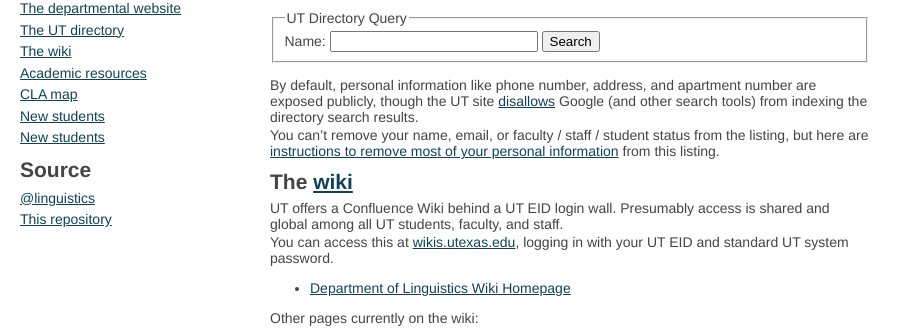
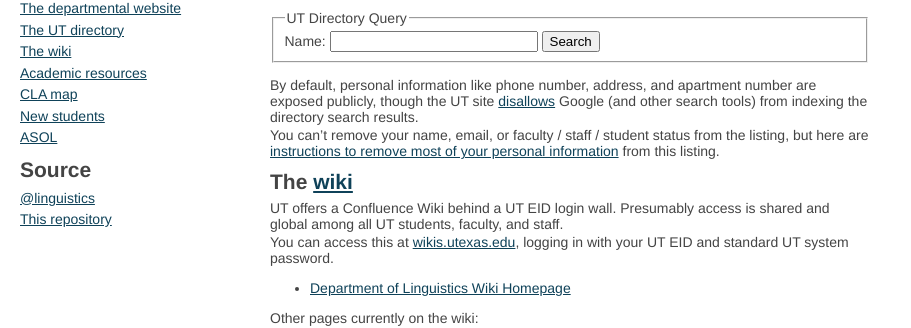
Before and after one commit to linguistics/linguistics.github.io, a Jekyll site: the page built from index.md, in a window 1280 px wide. Shown: the part 219-547 px from the top of the page, without its empty margins (0-911 px from the left). Built offline with Jekyll 4.4.1, drawn with Linux system fonts in a browser that asks for light colours.

Commit message:
Typo in link text.

```diff
--- a/_layouts/default.html
+++ b/_layouts/default.html
@@ -68,7 +68,7 @@
       <a href="/#academic_resources">Academic resources</a>
       <a href="/cla/map">CLA map</a>
       <a href="/new-students">New students</a>
-      <a href="/ASOL">New students</a>
+      <a href="/ASOL">ASOL</a>
 
       <h2>Source</h2>
       <a href="https://github.com/linguistics">@linguistics</a>
```
